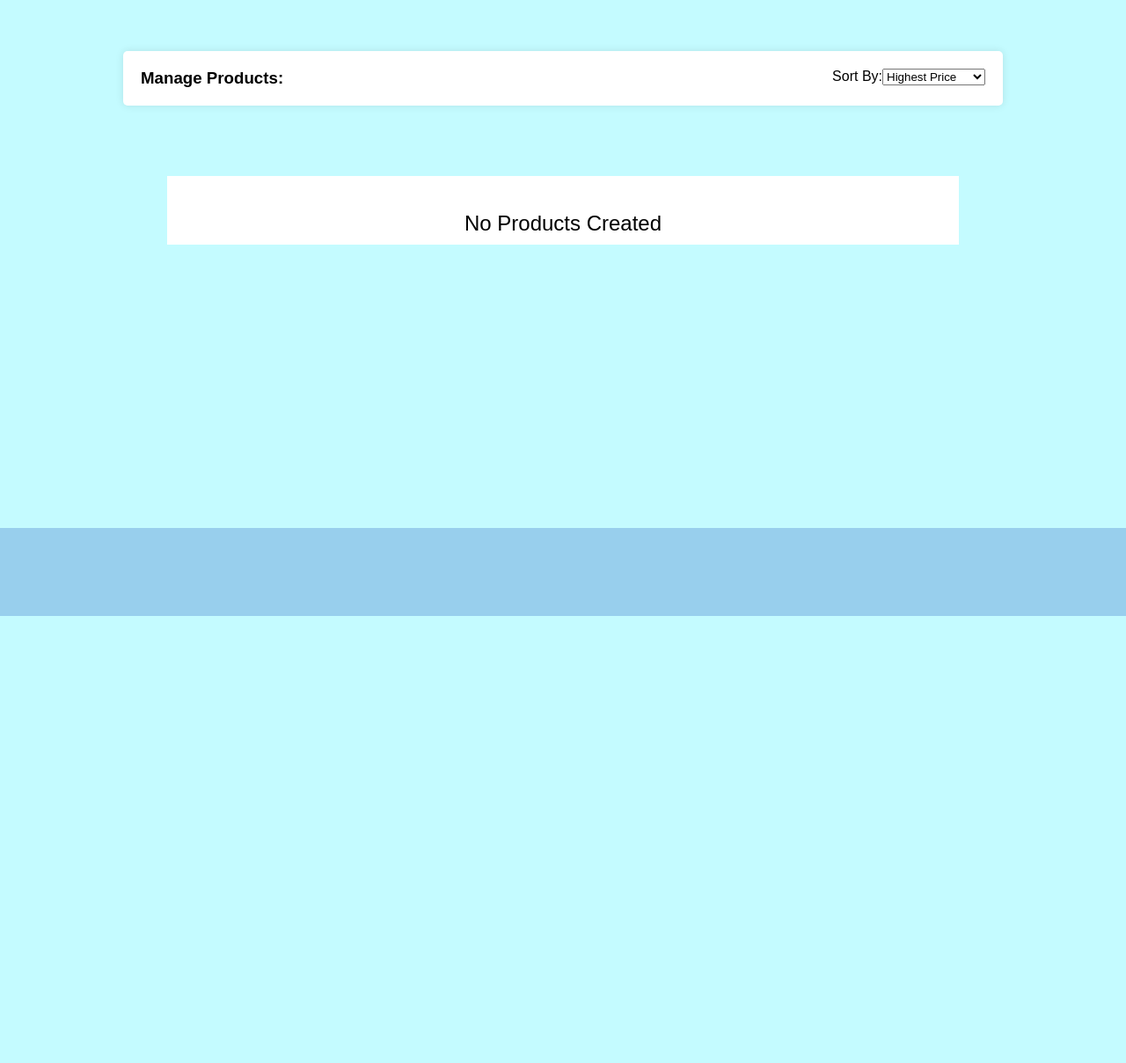
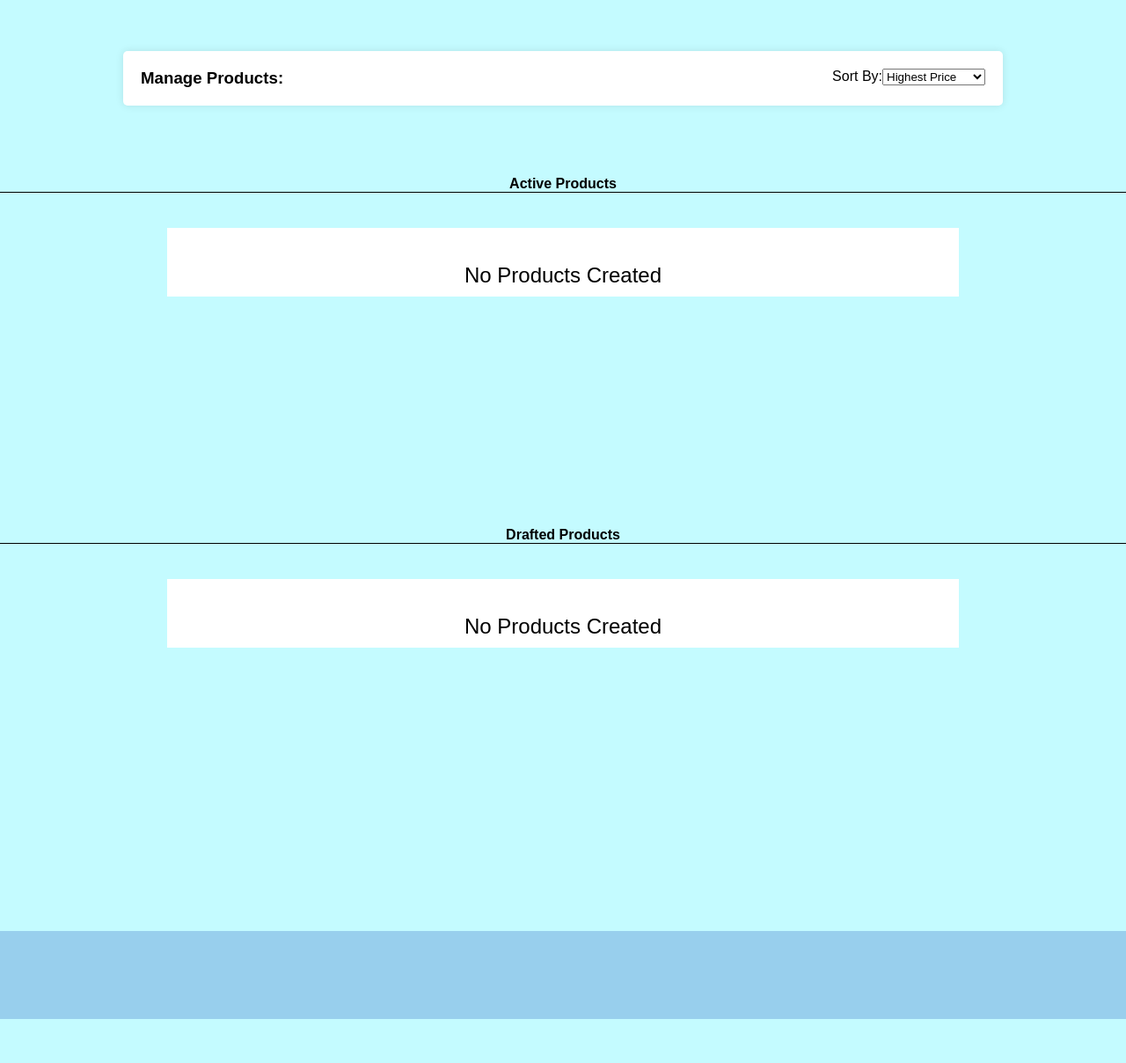
Before and after one commit to matkuz162/Stage-3-Group-Project, a PHP site: page /broker-manage-product.php in a window 1280 px wide. Shown: the part 192-1400 px from the top of the page at 88% size. Before the commit the page ends 892 px from the top, so only its background shows below. Run offline with PHP 8.4, Linux system fonts and the light colour scheme; the visitor is signed in with stand-in values (Sample User, id 1); data comes from the database, SQL or seed files in the repository.

Commit message:
product update fix

```diff
--- a/broker-manage-product.php
+++ b/broker-manage-product.php
@@ -63,6 +63,30 @@ if (isset($_SESSION['Broker_ID'])){
                         <?php if (isset($_GET['success'])) { ?>
                             <p class ="success-field-manage-prod"><?php echo $_GET['success']; ?></p>
                         <?php }?>
+                    <h4 class="products-type">Active Products</h4>
+            <div class="product-layout">
+                <?php if (!empty($products)) : ?>
+                    <?php foreach ($products as $product) : ?>
+                    <div class="product-header">
+                        <h3><?php echo $product['name']; ?></h3>
+                        <div>
+                            <a href="Broker-product-update.php?id=<?php echo $product['Product_ID']; ?>" class="edit-product-btn">Edit</a>
+                            <a href="broker-product-deletion.php?id=<?php echo $product['Product_ID']; ?>" class="delete-product-btn">Delete</a>
+                        </div>
+                    </div>
+                    <div class="product-section">
+                        <div class="manage-product-information">
+
+                        </div>
+                    </div>
+                    <?php endforeach; ?>
+                <?php else : ?>
+                    <div class ="no-products-text">
+                        <p>No Products Created</p>
+                    </div>
+                <?php endif; ?>
+            </div>
+            <h4 class="products-type">Drafted Products</h4>
             <div class="product-layout">
                 <?php if (!empty($products)) : ?>
                     <?php foreach ($products as $product) : ?>
--- a/style.css
+++ b/style.css
@@ -272,6 +272,13 @@ form.product {
   border-radius: 10px;
   margin: 20px 10px;
 }
+.products-type {
+  font-weight: 600;
+  margin: 0 auto;
+  text-align: center;
+  border: border-box;
+  border-bottom: solid 1px#000;
+}
 .product-description input{
   width: 350px;
   padding: 8px;
```
Also changed, not shown: Broker-product-update.php (+0 -20 lines), broker-product-check.php (+0 -23 lines).
